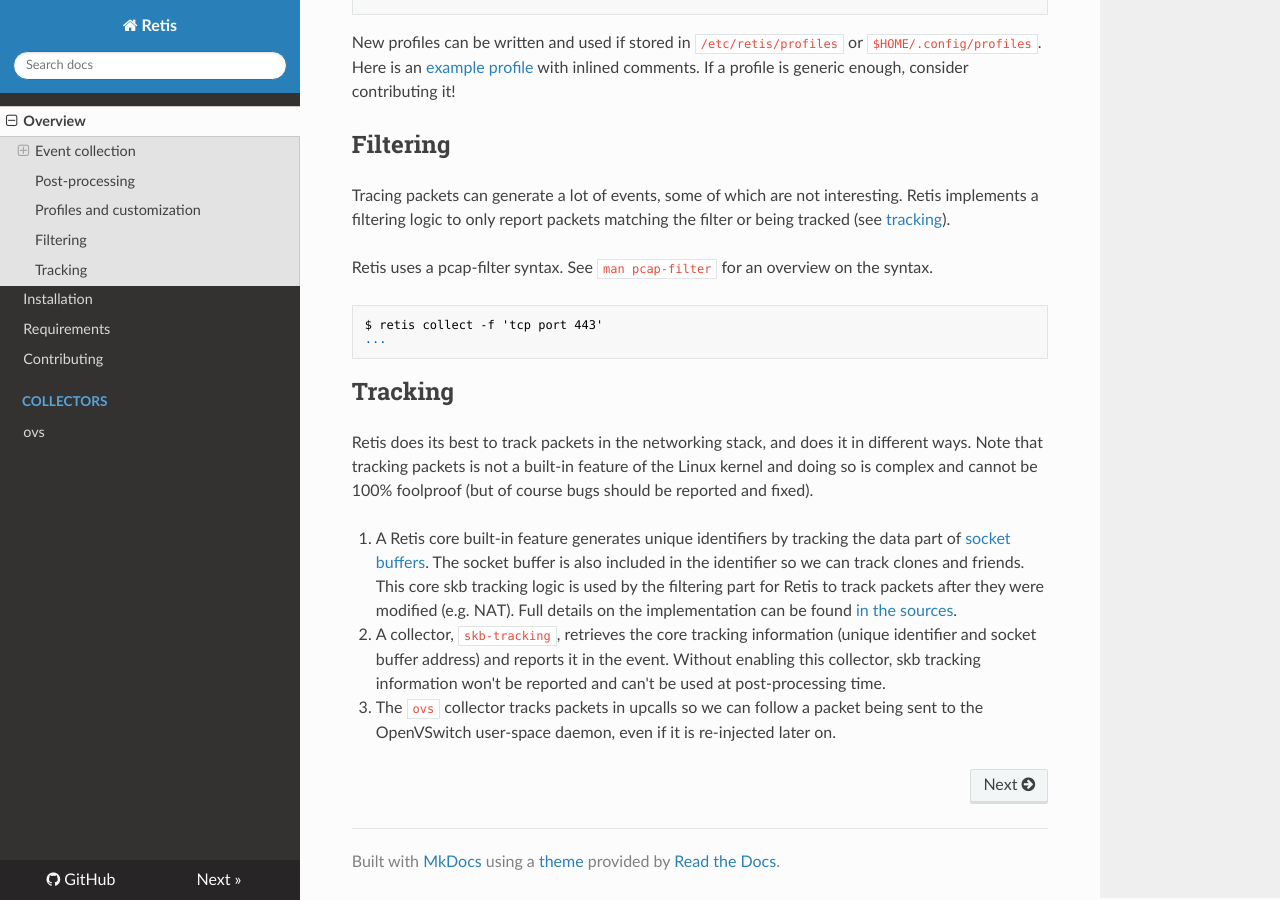
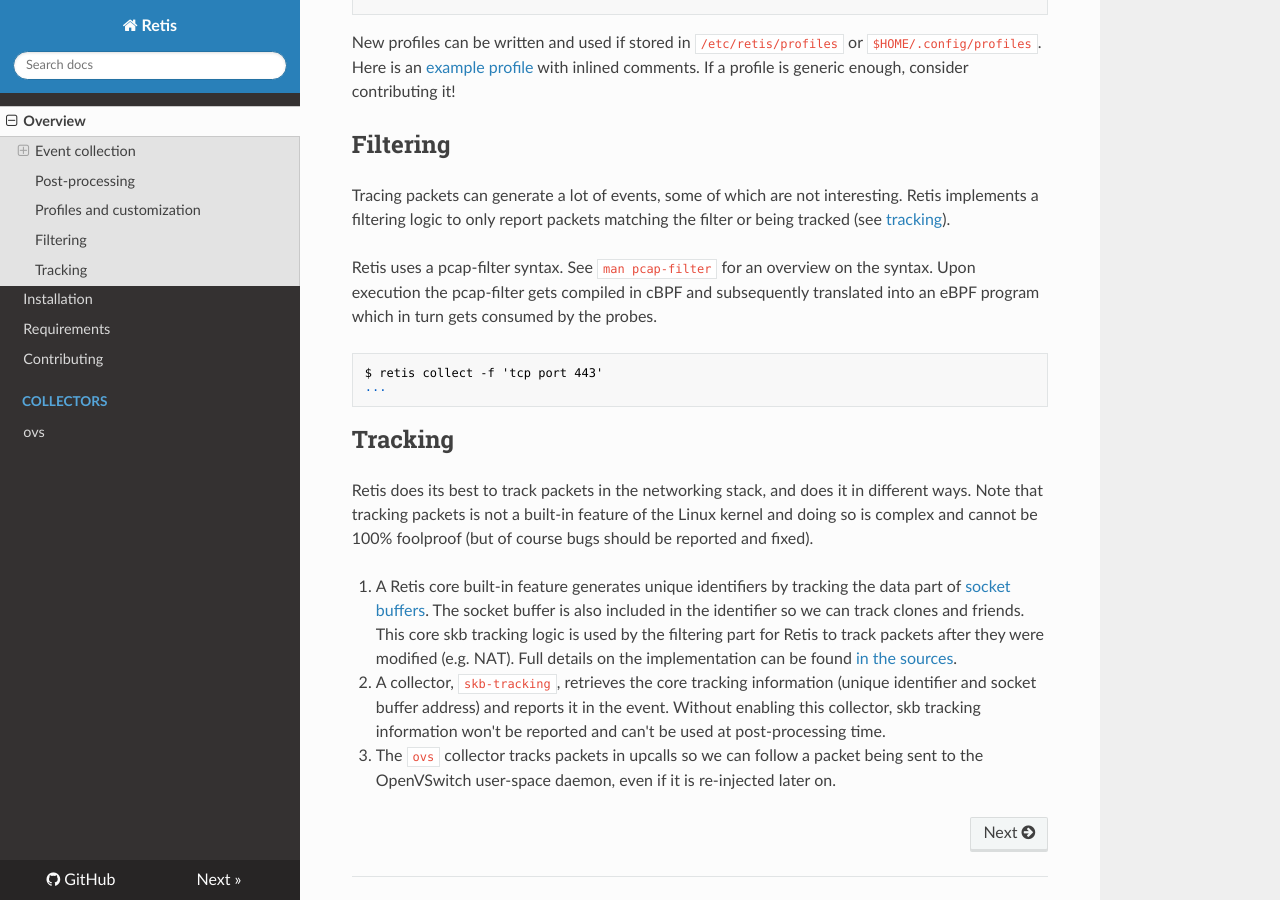
Before and after one commit to retis-org/retis, an MkDocs documentation site: the page built from docs/README.md, in a window 1280 px wide and 900 px high, scrolled down 2504 px. Built offline with MkDocs 1.6.1, drawn with Linux system fonts in a browser that asks for light colours; nearby versions of some CDN libraries.

````diff
--- a/docs/README.md
+++ b/docs/README.md
@@ -138,7 +138,8 @@
 being tracked (see [tracking](#tracking)).
 
 Retis uses a pcap-filter syntax. See `man pcap-filter` for an overview on the
-syntax.
+syntax. Upon execution the pcap-filter gets compiled in cBPF and subsequently
+translated into an eBPF program which in turn gets consumed by the probes.
 
 ```
 $ retis collect -f 'tcp port 443'
````
Also changed, not shown: README.md (+4 -0 lines).
